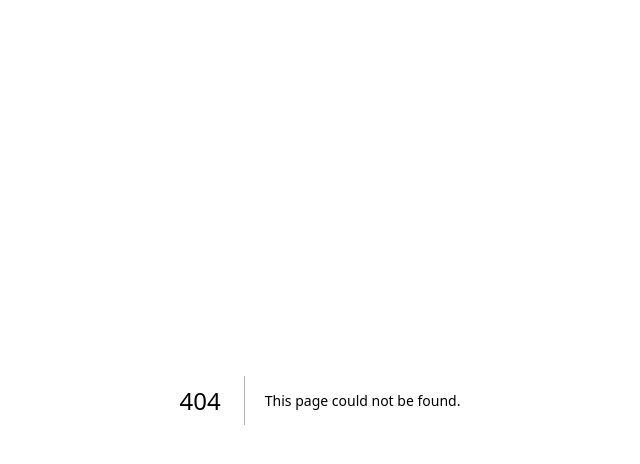
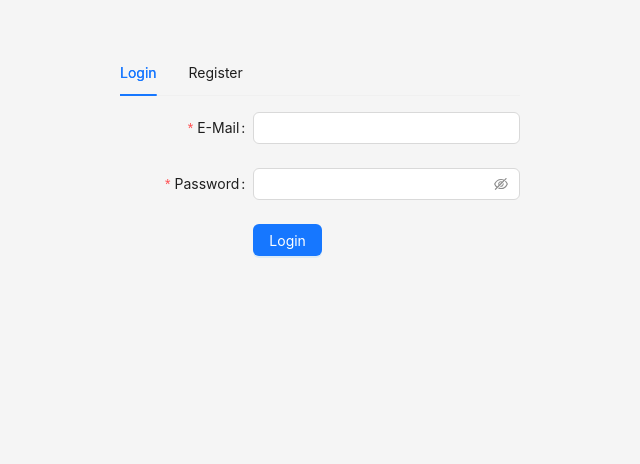
Before and after one commit to helpsebe/cloud-drive-frontend, a Next.js app: page /dashboard/auth in a window 1280 px wide. Before the commit this address had no page. Shown: the top 464 px of the page, without its empty margins (320-960 px from the left). Built offline with nearby package versions, Linux system fonts and the light colour scheme.

Commit message:
feat(auth): Login & Register & Dashboard created

```diff
--- /dev/null
+++ b/components/auth/LoginForm.tsx
@@ -0,0 +1,54 @@
+import React from "react";
+import styles from "./Auth.module.scss";
+import { Button, Form, Input, notification } from "antd";
+import { LoginFormDTO } from "@/api/dto/auth.dto";
+
+import * as Api from "@/api";
+import { setCookie } from "nookies";
+
+export const LoginForm: React.FC = () => {
+  const onSubmit = async (values: LoginFormDTO) => {
+    try {
+      const { token } = await Api.auth.login(values);
+
+      notification.success({
+        message: "Success",
+        description: "You have successfully logged in",
+        duration: 2,
+      });
+
+      setCookie(null, "_token", token, { path: "/" });
+
+      location.href = "/dashboard";
+    } catch (error) {
+      notification.error({
+        message: "Auth Error",
+        description: "Something went wrong",
+        duration: 2,
+      });
+    }
+  };
+  return (
+    <div className={styles.formBlock}>
+      <Form name="basic" labelCol={{ span: 8 }} onFinish={onSubmit}>
+        <Form.Item
+          label="E-Mail"
+          name="email"
+          rules={[{ required: true, message: "E-Mail is required" }]}>
+          <Input />
+        </Form.Item>
+        <Form.Item
+          label="Password"
+          name="password"
+          rules={[{ required: true, message: "Password is required" }]}>
+          <Input.Password />
+        </Form.Item>
+        <Form.Item wrapperCol={{ offset: 8, span: 16 }}>
+          <Button type="primary" htmlType="submit">
+            Login
+          </Button>
+        </Form.Item>
+      </Form>
+    </div>
+  );
+};
--- /dev/null
+++ b/components/auth/RegisterForm.tsx
@@ -0,0 +1,66 @@
+import React from "react";
+import styles from "./Auth.module.scss";
+import { Button, Form, Input, notification } from "antd";
+import { RegisterFormDTO } from "@/api/dto/auth.dto";
+import { setCookie } from "nookies";
+
+import * as Api from "@/api";
+
+export const RegisterForm: React.FC = () => {
+  const onSubmit = async (values: RegisterFormDTO) => {
+    try {
+      const { token } = await Api.auth.register(values);
+
+      notification.success({
+        message: "Success",
+        description: "You have successfully logged in",
+        duration: 2,
+      });
+
+      setCookie(null, "_token", token, { path: "/" });
+
+      location.href = "/dashboard";
+
+      notification.success({
+        message: "Success",
+        description: "You have successfully registered",
+        duration: 2,
+      });
+    } catch (error) {
+      notification.error({
+        message: "Register Error",
+        description: "Something went wrong",
+        duration: 2,
+      });
+    }
+  };
+  return (
+    <div className={styles.formBlock}>
+      <Form name="basic" labelCol={{ span: 8 }} onFinish={onSubmit}>
+        <Form.Item
+          label="E-Mail"
+          name="email"
+          rules={[{ required: true, message: "E-Mail is required" }]}>
+          <Input />
+        </Form.Item>
+        <Form.Item
+          label="Full Name"
+          name="fullName"
+          rules={[{ required: true, message: "Full Name is required" }]}>
+          <Input />
+        </Form.Item>
+        <Form.Item
+          label="Password"
+          name="password"
+          rules={[{ required: true, message: "Password is required" }]}>
+          <Input.Password />
+        </Form.Item>
+        <Form.Item wrapperCol={{ offset: 8, span: 16 }}>
+          <Button type="primary" htmlType="submit">
+            Register
+          </Button>
+        </Form.Item>
+      </Form>
+    </div>
+  );
+};
--- /dev/null
+++ b/pages/dashboard/auth.tsx
@@ -0,0 +1,25 @@
+import { LoginForm } from "@/components/auth/LoginForm";
+import { RegisterForm } from "@/components/auth/RegisterForm";
+import { Tabs } from "antd";
+import { NextPage } from "next";
+import Head from "next/head";
+
+const AuthPage: NextPage = () => {
+  return (
+    <>
+      <Head>
+        <title>Dashboard / Auth</title>
+      </Head>
+      <main style={{ width: 400, margin: "50px auto" }}>
+        <Tabs
+          items={[
+            { key: `1`, label: "Login", children: <LoginForm /> },
+            { key: `2`, label: "Register", children: <RegisterForm /> },
+          ]}
+        />
+      </main>
+    </>
+  );
+};
+
+export default AuthPage;
```
Also changed, not shown: pages/dashboard/index.tsx (added, +24 -0 lines), pages/index.tsx (+5 -101 lines), components/auth/Auth.module.scss (added).
